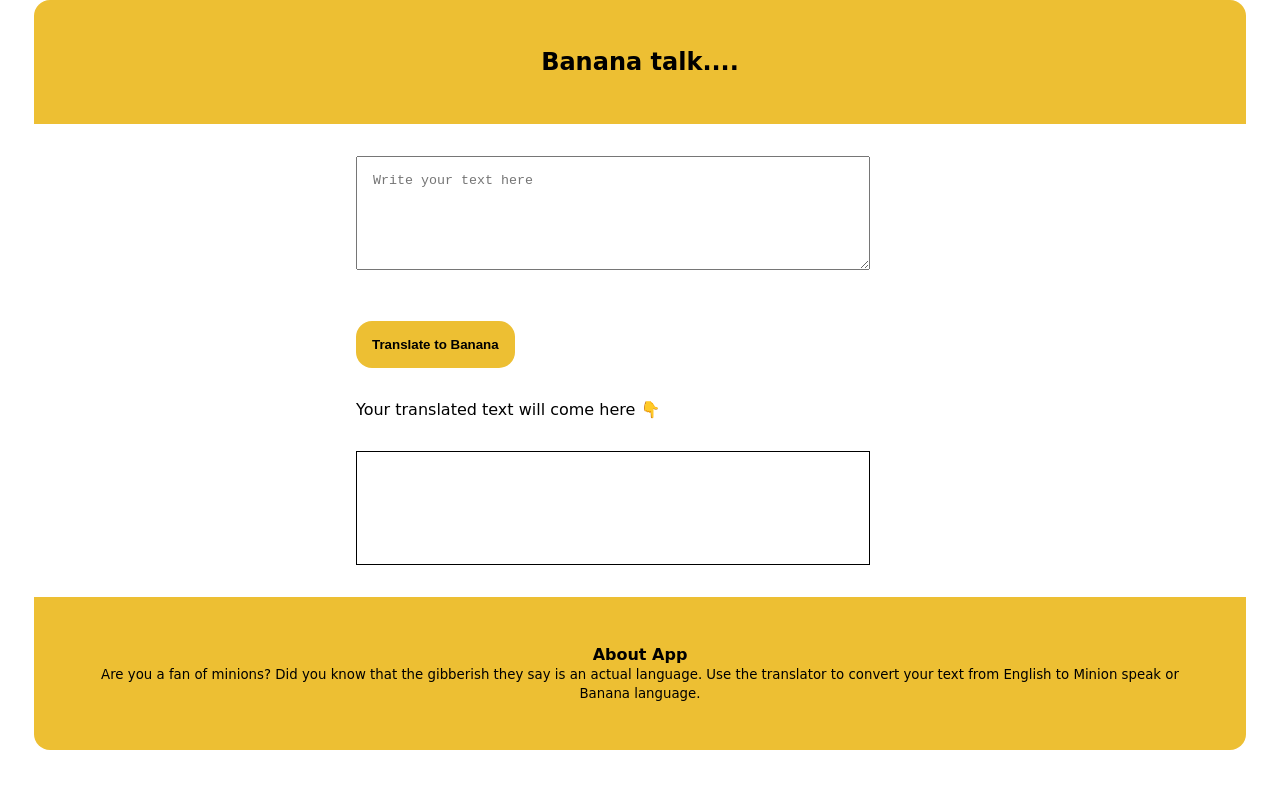
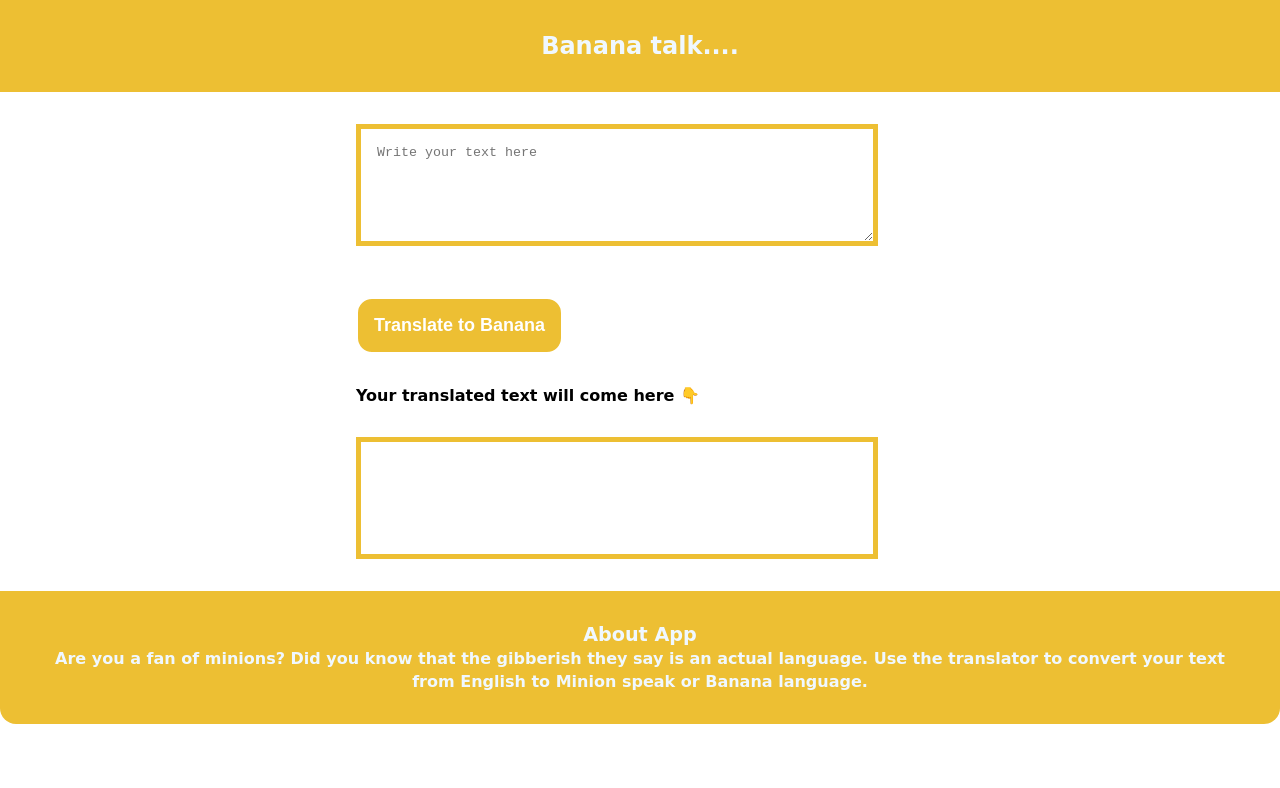
Before and after one commit to Karishma-gupta2023/MinionTranslator-Html-Css--Js, a plain HTML site: page index.html in a window 1280 px wide. Drawn offline with Linux system fonts and the light colour scheme.

Commit message:
STYLE:Updated

```diff
--- a/index.html
+++ b/index.html
@@ -17,7 +17,7 @@
     <textarea placeholder="Write your text here" id="input-text"></textarea>
     <br>
     <button id="button-translated">Translate to Banana</button>
-    <p>Your translated text will come here 👇</p>
+    <p style="font-weight: bold;">Your translated text will come here 👇</p>
     <div id="output"></div>
    </main>
 
--- a/styles.css
+++ b/styles.css
@@ -11,17 +11,19 @@
 
 body {
   font-family: 'Kalam', cursive;
-  margin-left: 34px;
-  margin-right: 34px;
+
+  box-sizing: border-box;
+
 
 
 }
 
 .navigation {
     background-color: var(--primary-color);
-    padding: 3rem;
-    border-top-left-radius: 1rem;
-    border-top-right-radius: 1rem;
+    padding: 2rem;
+    color: aliceblue;
+
+
 
 
   }
@@ -37,12 +39,13 @@ height:10vh;
 display:block;
 margin:1rem;
 padding:1rem;
+border: 5px solid var(--primary-color);
 
 }
 
 #output{
 
-    border: 1px solid black;
+  border: 5px solid var(--primary-color);
     width: 80%;
     height: 10vh;
     margin: 1rem;
@@ -62,6 +65,9 @@ h1{
     border-style: none;
     border-radius: 1rem;
     font-weight: bold;
+    color:white;
+    font-size: large;
+    border:2px solid white ;
 
 
 }
@@ -76,13 +82,18 @@ main{
     max-width:600px;
 
     margin:auto;
+
+
 }
 
 footer {
     background-color: var(--primary-color);
-    padding: 3rem;
+    padding: 2rem;
     text-align: center;
     border-bottom-left-radius: 1rem;
     border-bottom-right-radius: 1rem;
+    color: aliceblue;
+    font-weight: bold;
+    font-size: larger;
 
   }
```
Also changed, not shown: images/hero1.jpg.jfif (deleted), images/th.jfif (deleted), minion.jpg (added).
